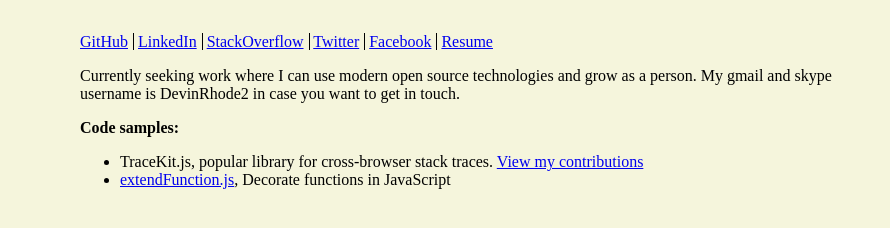
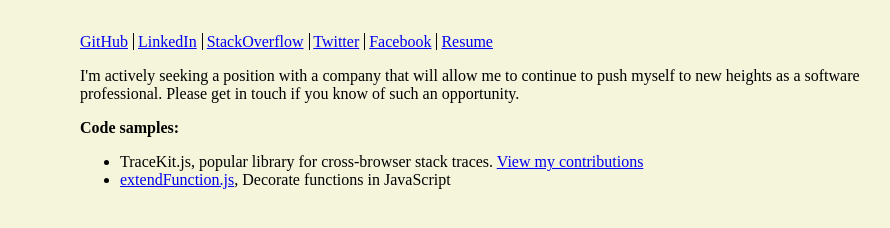
Before and after one commit to devinrhode2/devinrhode2.github.io, a plain HTML site: page index.html in a window 1280 px wide. Shown: the part 262-490 px from the top of the page, without its empty margins (160-1050 px from the left). Drawn offline with Linux system fonts and the light colour scheme.

Commit message:
Update index.html

```diff
--- a/index.html
+++ b/index.html
@@ -54,7 +54,7 @@
         </div>
 
 
-        <p>Currently seeking work where I can use modern open source technologies and grow as a person. My gmail and skype username is DevinRhode2 in case you want to get in touch.</p>
+        <p>I'm actively seeking a position with a company that will allow me to continue to push myself to new heights as a software professional. Please get in touch if you know of such an opportunity.</p>
 
         <p style="font-weight:bold;">Code samples:</p>
         <ul>
```
